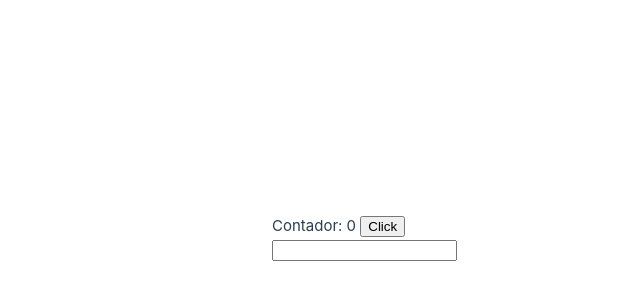
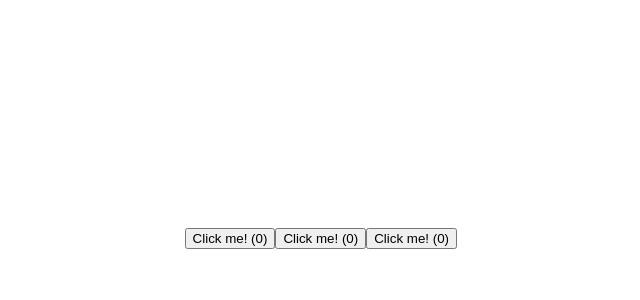
Before and after one commit to luizvelasco/modulo_2, a Vue app: page / in a window 1280 px wide. Shown: the part 162-462 px from the top of the page, without its empty margins (183-823 px from the left). Built offline with nearby package versions, Linux system fonts and the light colour scheme.

Commit message:
components

```diff
--- a/src/App.vue
+++ b/src/App.vue
@@ -1,30 +1,13 @@
 <script setup>
-  import { ref } from 'vue';
-  const counter = ref(0);
-  const onClick = () => {
-    counter.value ++;
-  }
-
-  const onFocus = () => {
-    console.log('onFocus');
-  }
-
-  const onMouseover = () => {
-    console.log('onMouseover');
-
-  }
+import { ref } from 'vue';
+import AppButton from './components/AppButton.vue';
 
 </script>
 
 <template>
   <div>
-    Contador: {{ counter }}
-    <button @click="onClick">
-      Click
-    </button>
+    <AppButton />
+   <AppButton /><AppButton />
 
-    <br>
-
-    <input type="text" @focus="onFocus" @mouseover="onMouseover">
   </div>
 </template>
--- /dev/null
+++ b/src/components/AppButton.vue
@@ -0,0 +1,13 @@
+<script setup>
+import { ref } from 'vue';
+
+    const clicks = ref(0);
+    const onClick = () => {
+        clicks.value += 1;
+    };
+</script>
+
+<template>
+    <button @click="onClick">Click me! ({{ clicks }})</button>
+
+</template>
```
